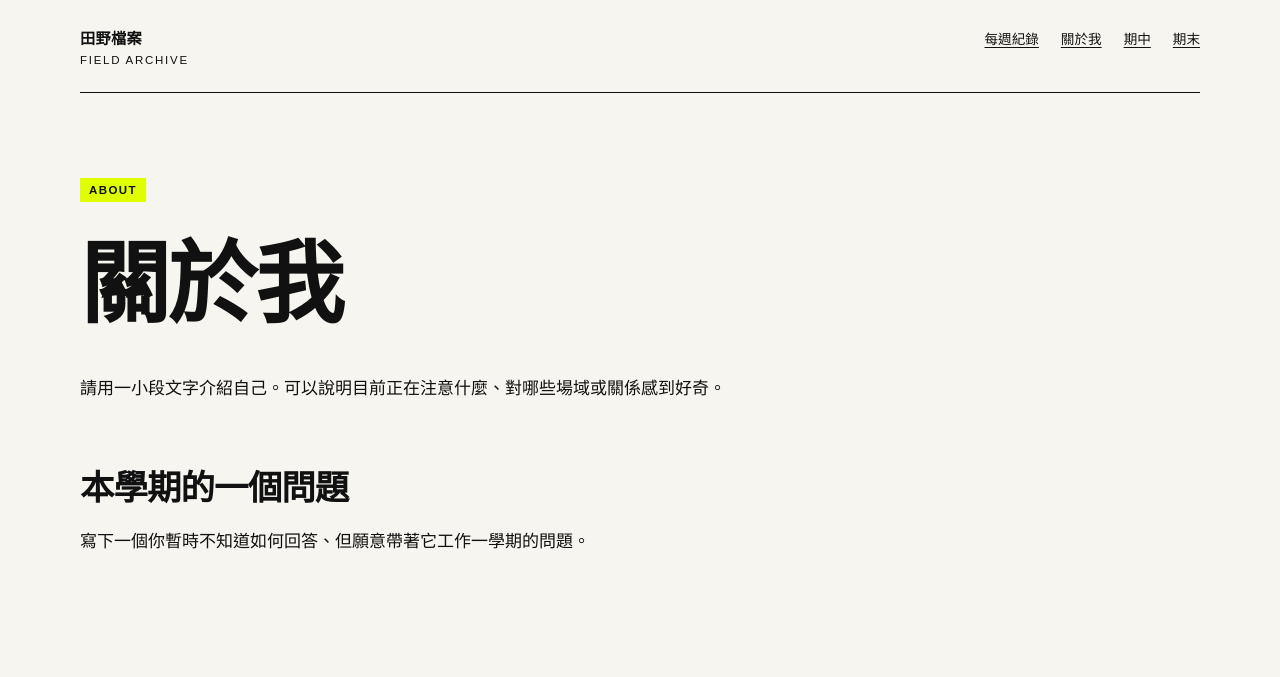
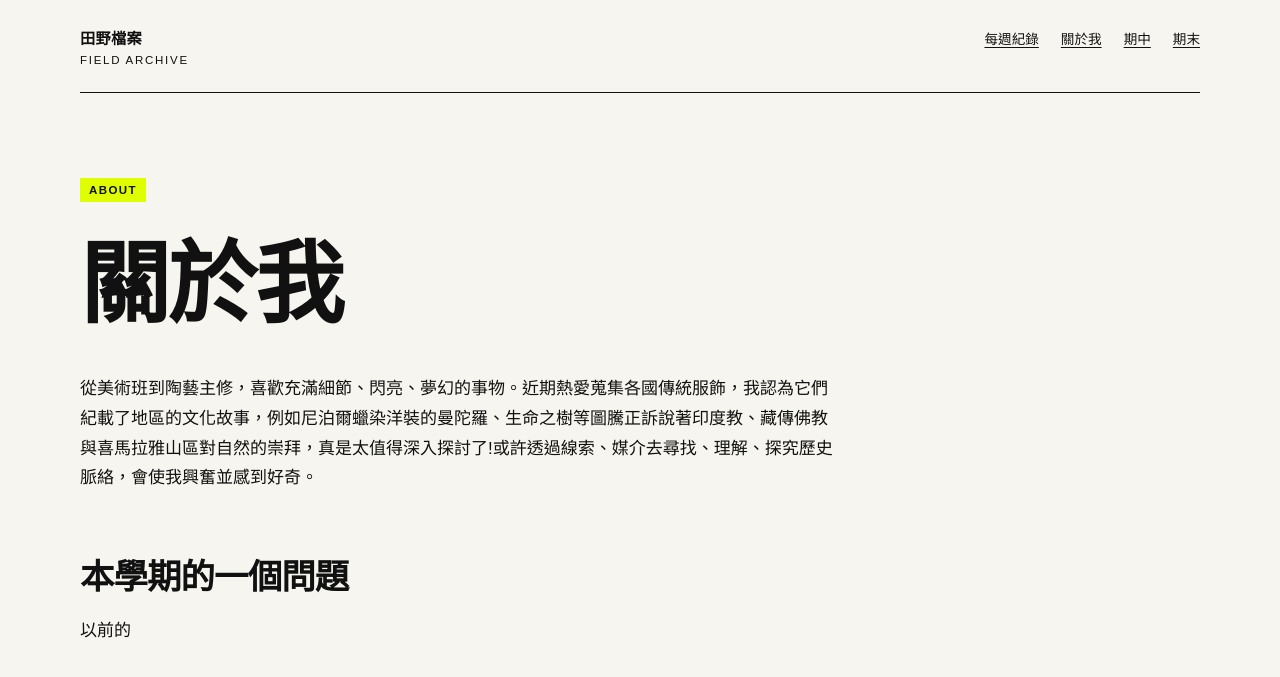
Before and after one commit to yo566566/fieldworkarchive, a Jekyll site: the page built from about.md, in a window 1280 px wide. Shown: the top 677 px of the page. Built offline with Jekyll 4.4.1, drawn with Linux system fonts in a browser that asks for light colours.

Commit message:
Update about.md

```diff
--- a/about.md
+++ b/about.md
@@ -7,8 +7,8 @@ permalink: /about/
 
 # 關於我
 
-請用一小段文字介紹自己。可以說明目前正在注意什麼、對哪些場域或關係感到好奇。
+從美術班到陶藝主修，喜歡充滿細節、閃亮、夢幻的事物。近期熱愛蒐集各國傳統服飾，我認為它們紀載了地區的文化故事，例如尼泊爾蠟染洋裝的曼陀羅、生命之樹等圖騰正訴說著印度教、藏傳佛教與喜馬拉雅山區對自然的崇拜，真是太值得深入探討了!或許透過線索、媒介去尋找、理解、探究歷史脈絡，會使我興奮並感到好奇。
 
 ## 本學期的一個問題
 
-寫下一個你暫時不知道如何回答、但願意帶著它工作一學期的問題。
+以前的
```
